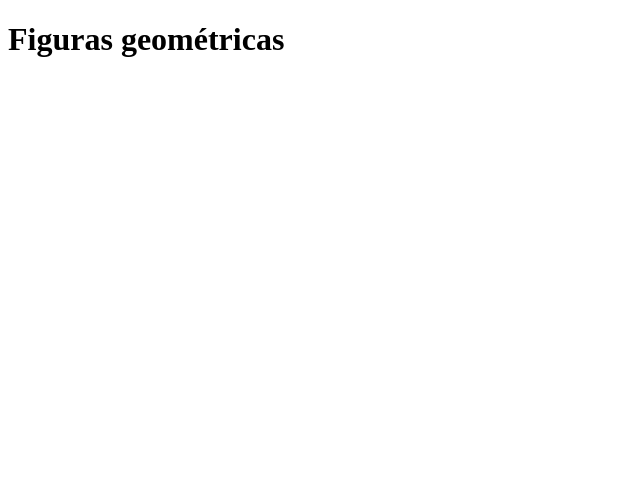
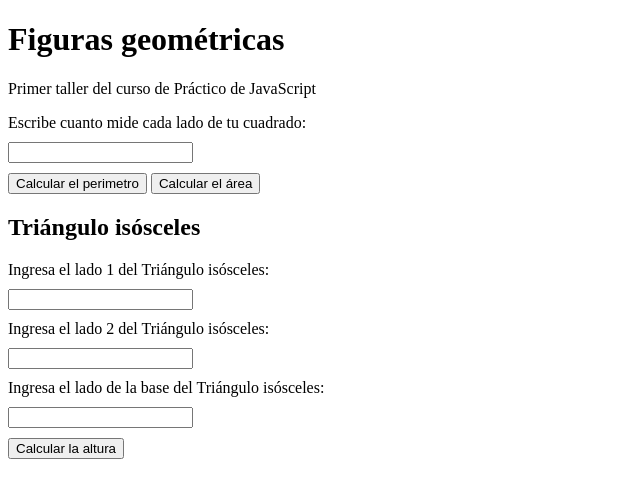
Before and after one commit to Elizabetho0n/CursoPractico_JavaScript, a plain HTML site: page figuras.html in a window 1280 px wide. Shown: the whole page, without its empty margins (0-640 px from the left). Drawn offline with Linux system fonts and the light colour scheme.

Commit message:
Fin - Figuras geometricas

```diff
--- a/figuras.html
+++ b/figuras.html
@@ -5,11 +5,58 @@
     <meta http-equiv="X-UA-Compatible" content="IE=edge">
     <meta name="viewport" content="width=device-width, initial-scale=1.0">
     <title>Figuras geometricas</title>
+    <style>
+        input {
+            display: block;
+            margin: 10px 0px;
+        }
+    </style>
 </head>
 <body>
     <h1>
         Figuras geométricas
     </h1>
+    <p>Primer taller del curso de Práctico de JavaScript</p>
+    <!-- Formularios Cuadrado -->
+    <form action="">
+        <label for="InputCuadrado">
+            Escribe cuanto mide cada lado de tu cuadrado:
+        </label>
+        <!-- Aqui va el valor -->
+        <input type="number" id="InputCuadrado" />
+        <!-- Botones -->
+        <button type="button" onclick="calcularPerimetroCuadrado()" >
+            Calcular el perimetro
+        </button>
+        <button type="submit" onclick="calcularAreaCuadrado()">
+            Calcular el área
+        </button>
+    </form>
+    <!-- Formularios -->
+    <h2>Triángulo isósceles</h2>
+    <form action="">
+        <label for="InputLadoUno">
+            Ingresa el lado 1 del Triángulo isósceles:
+        </label>
+        <!-- Aqui va el valor -->
+        <input type="number" id="InputLadoUno"/>
+        <label for="InputLadoDos">
+            Ingresa el lado 2 del Triángulo isósceles:
+        </label>
+        <!-- Aqui va el valor -->
+        <input type="number" id="InputLadoDos"/>
+        <label for="InputLadoBase">
+            Ingresa el lado de la base del Triángulo isósceles:
+        </label>
+        <!-- Aqui va el valor -->
+        <input type="number" id="InputLadoBase"/>
+        <!-- Botones -->
+        <button type="button" onclick="calcularAlturaTtriangulo()" >
+            Calcular la altura
+        </button>
+    </form>
+
+    <!-- Enlaza JavaScript -->
     <script src="figuras.js">
 
     </script>
--- a/figuras.js
+++ b/figuras.js
@@ -73,3 +73,34 @@ function areaCirculo(radio) {
 
 // console.log("El área del circulo mide:" + areaCirculo);
 console.groupEnd("Circulo");
+
+
+//Interantuando con el HTML
+
+function calcularPerimetroCuadrado() {
+    const input = parseInt(document.getElementById("InputCuadrado").value);
+    const perimetro = perimetroCuadrado(input);
+    alert(perimetro);
+}
+
+function calcularAreaCuadrado() {
+    const input =document.getElementById("InputCuadrado");
+    const value = input.value;
+    const area = areaCuadrado(value);
+    alert(area);
+}
+
+//Triangulo Isoseles
+function calcularAlturaTtriangulo() {
+    const ladoUno = Number(document.getElementById("InputLadoUno").value);
+    const ladoDos = Number(document.getElementById("InputLadoDos").value);
+    const ladoBase = Number(document.getElementById("InputLadoBase").value);
+    if (ladoUno === ladoDos) {
+        const valorDentroRaiz = ladoDos * ladoDos - ((ladoBase * ladoBase)/4);
+        const resultadoAltura = Math.sqrt(valorDentroRaiz);
+        alert(resultadoAltura);
+    }
+    else {
+        alert("El valor ingresado no es de un Triángulo isósceles.")
+    }
+}
```
